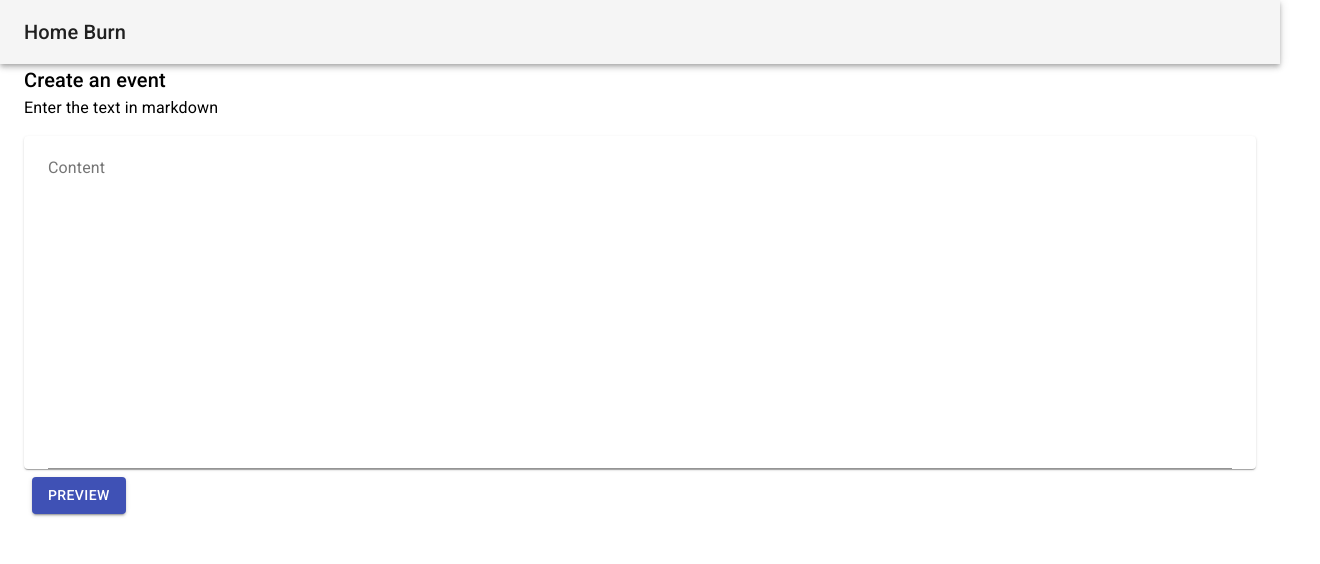
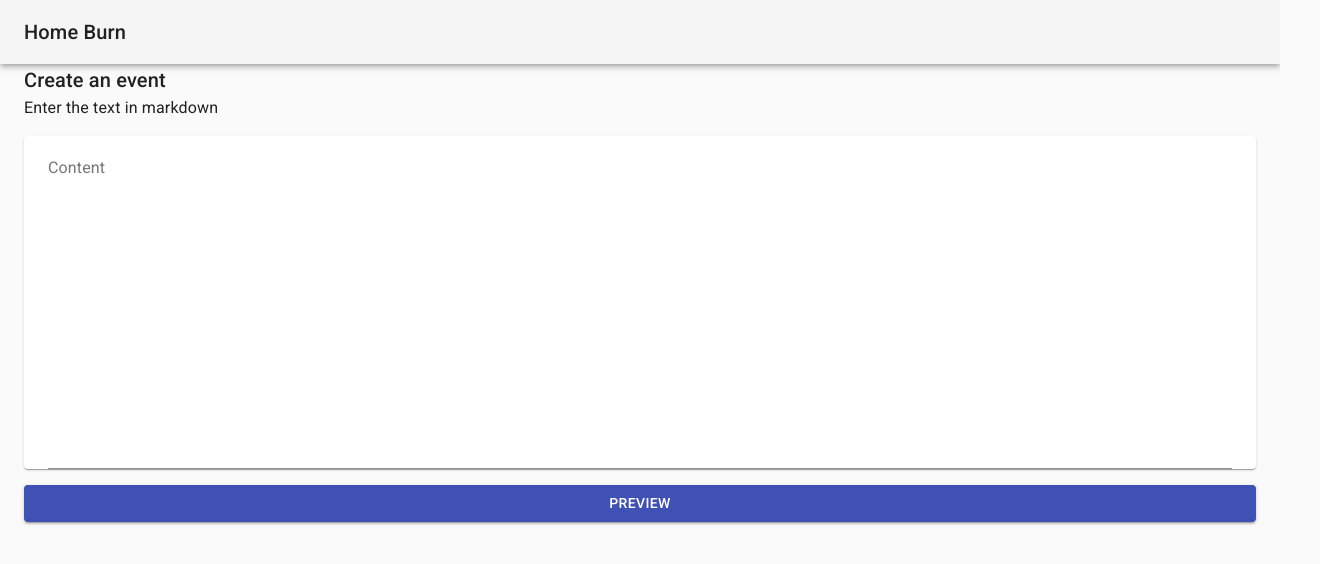
Before and after one commit to chmac/cryptparty, a React (Create React App) app in the folder app/: page / in a window 1280 px wide. Shown: the top 564 px of the page, 1320 px wide, since content can reach past the window. Built offline with nearby package versions, Linux system fonts and the light colour scheme.

Commit message:
Styling / layout improvements.

```diff
--- a/app/src/scenes/CreateEvent/CreateEvent.scene.tsx
+++ b/app/src/scenes/CreateEvent/CreateEvent.scene.tsx
@@ -8,6 +8,7 @@ import {
   Theme,
   createStyles
 } from "@material-ui/core";
+import Grid from "@material-ui/core/Grid";
 import Paper from "@material-ui/core/Paper";
 import Typography from "@material-ui/core/Typography";
 import Button from "@material-ui/core/Button";
@@ -26,26 +27,32 @@ const CreateEvent: React.FC<Props> = (props: Props) => {
     return (
       <>
         <Typography>{content}</Typography>
+        <Grid container className={classes.buttonGrid} spacing={2}>
+          <Grid item xs={6}>
             <Button
               variant="contained"
+              fullWidth
               color="default"
-          className={classes.button}
               onClick={() => {
                 setPreview(false);
               }}
             >
               Edit Again
             </Button>
+          </Grid>
+          <Grid item xs={6}>
             <Button
               variant="contained"
+              fullWidth
               color="secondary"
-          className={classes.button}
               onClick={() => {
                 createEvent();
               }}
             >
               Publish
             </Button>
+          </Grid>
+        </Grid>
       </>
     );
   };
@@ -62,12 +69,13 @@ const CreateEvent: React.FC<Props> = (props: Props) => {
             rows="16"
             fullWidth
             onChange={event => setContent(event.target.value)}
+            value={content}
           />
         </Paper>
         <Button
           variant="contained"
+          fullWidth
           color="primary"
-          className={classes.button}
           onClick={() => {
             setPreview(true);
           }}
@@ -111,10 +119,10 @@ const styles = (theme: Theme) =>
   createStyles({
     paper: {
       ...theme.mixins.gutters(),
-      marginTop: theme.spacing(2)
+      margin: theme.spacing(2, 0)
     },
-    button: {
-      margin: theme.spacing(1)
+    buttonGrid: {
+      ...theme.mixins.gutters()
     }
   });
 
--- a/app/src/scenes/CreateEvent/CreateEvent.state.ts
+++ b/app/src/scenes/CreateEvent/CreateEvent.state.ts
@@ -29,7 +29,7 @@ export const createEvent = (): ThunkAction<void, {}, {}, CreateEventAction> => (
   const { content } = state.Events;
 
   create(content).then(keys => {
-    history.push(`/s/${keys.secretKey}`);
+    history.push(`/s/${keys.secretKey}/o`);
   });
 };
 
--- a/app/src/scenes/Routes/Routes.scene.tsx
+++ b/app/src/scenes/Routes/Routes.scene.tsx
@@ -1,6 +1,8 @@
 import React from "react";
 import { Router, Route } from "react-router-dom";
 import { createStyles, withStyles, WithStyles, Theme } from "@material-ui/core";
+import CssBaseline from "@material-ui/core/CssBaseline";
+import Container from "@material-ui/core/Container";
 import Grid from "@material-ui/core/Grid";
 
 import history from "../../history";
@@ -12,20 +14,18 @@ const Routes: React.FC<Props> = (props: Props) => {
 
   return (
     <Router history={history}>
+      <CssBaseline />
       <Bar />
-      <Grid container className={classes.root} spacing={10}>
-        <Grid item xs={12}>
-          <Route path="/" component={CreateEvent} />
-        </Grid>
-      </Grid>
+      <Container className={classes.container}>
+        <Route path="/" component={CreateEvent} />
+      </Container>
     </Router>
   );
 };
 
 const styles = (theme: Theme) =>
   createStyles({
-    root: {
-      ...theme.mixins.gutters(),
+    container: {
       flexGrow: 1
     }
   });
```
Lines whose indentation alone changed are shown as unchanged.
